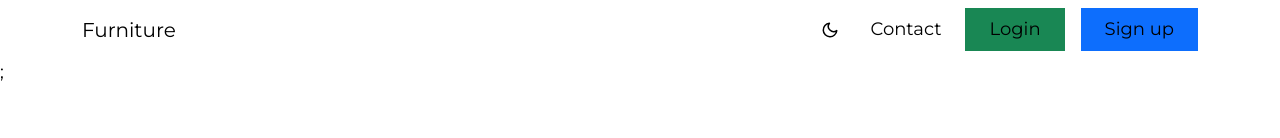
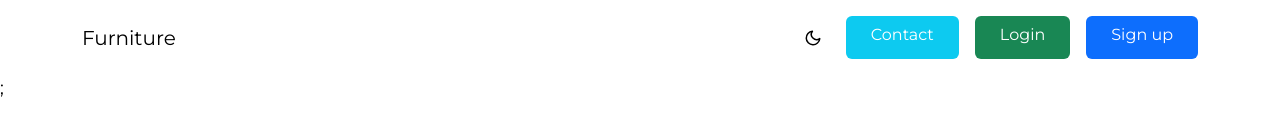
Before and after one commit to PrakashWiser/furniture-user-page, a React (Create React App) app: page / in a window 1280 px wide. Shown: the top 138 px of the page. Built offline with nearby package versions, Linux system fonts and the light colour scheme; no server answers.

Commit message:
Prakash changes

```diff
--- a/src/pages/nav/Navbar.js
+++ b/src/pages/nav/Navbar.js
@@ -1,5 +1,6 @@
 import React, { useState, useMemo, useEffect } from "react";
 import Container from "react-bootstrap/Container";
+import { Link } from "react-router-dom";
 import Nav from "react-bootstrap/Nav";
 import Navbar from "react-bootstrap/Navbar";
 import { MdLightMode } from "react-icons/md";
@@ -34,47 +35,47 @@ function Navbars() {
   return (
     <Navbar expand="lg" className="bg_theme sticky-top">
       <Container>
-        <Navbar.Brand href="/" aria-label="Brand Logo">
+        <Navbar.Brand as={Link} to="/" aria-label="Brand Logo">
           Furniture
         </Navbar.Brand>
         <Navbar.Toggle aria-controls="navbarScroll" />
         <Navbar.Collapse id="navbarScroll">
           <Nav
-            className="ms-lg-auto my-2 my-lg-0 d-lg-flex gap-3 align-lg-items-center"
+            className="ms-lg-auto  my-2 d-lg-flex gap-3 align-lg-items-center"
             style={{ maxHeight: "100px" }}
             navbarScroll
           >
-            <Nav.Link
+            <Link
+              className="nav-link"
               onClick={() => setValue(value === "light" ? "dark" : "light")}
-              aria-label={`Switch to ${
-                value === "light" ? "dark" : "light"
-              } mode`}
+              aria-label={`Switch to ${value === "light" ? "dark" : "light"} mode`}
             >
               {value === "light" ? <FiMoon /> : <MdLightMode />}
-            </Nav.Link>
+            </Link>
 
-            <Nav.Link href="/contact">Contact</Nav.Link>
+            <Link className="bg-info px-4 btn  text-white" to="/contact">
+              Contact
+            </Link>
 
             {user ? (
-              <>
-                <Nav.Link
-                  className="bg-danger px-4 btn-auth text-white "
-                  onClick={handleLogout}
-                >
-                  Sign Out
-                </Nav.Link>
-              </>
+              <Link
+                className="bg-danger px-4 btn text-white"
+                onClick={handleLogout}
+                to="#"
+              >
+                Sign Out
+              </Link>
             ) : (
               <>
-                <Nav.Link className="bg-success px-4 btn-auth" href="/Login">
+                <Link className="bg-success px-4 btn text-white" to="/Login">
                   Login
-                </Nav.Link>
-                <Nav.Link
-                  className="bg-primary px-4 my-3 my-lg-0 btn-auth"
-                  href="/Signup"
+                </Link>
+                <Link
+                  className="bg-primary px-4 my-lg-0 btn text-white"
+                  to="/Signup"
                 >
                   Sign up
-                </Nav.Link>
+                </Link>
               </>
             )}
           </Nav>
--- a/src/pages/nav/style.css
+++ b/src/pages/nav/style.css
@@ -8,6 +8,9 @@
 .custom-dropdown:hover .dropdown-menu {
     display: block;
   }
+  .btn-auth{
+    border-radius:10px;
+  }
 @media (max-width:992px) {
   .btn_login{
     width: 25%;
```
